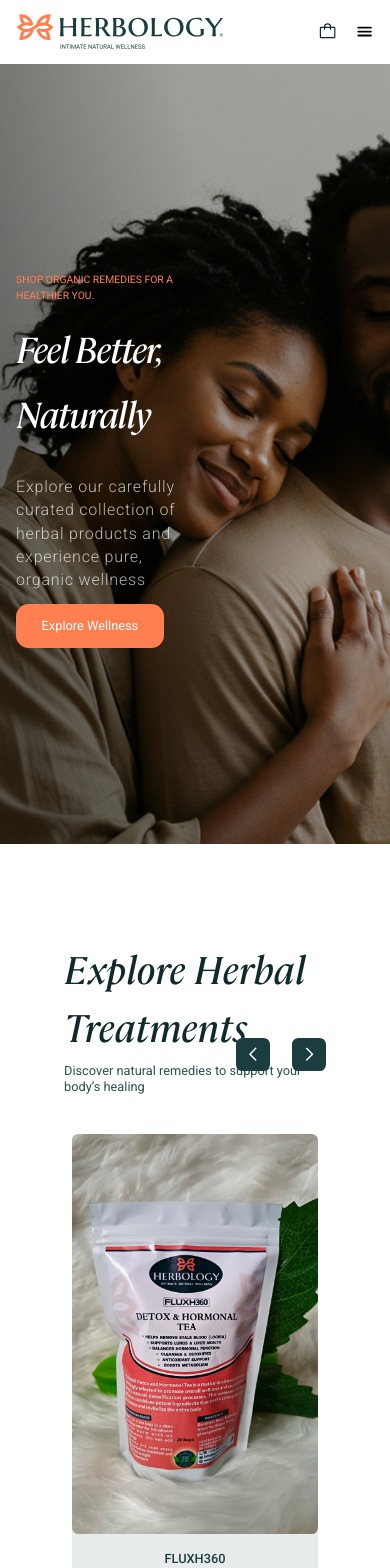
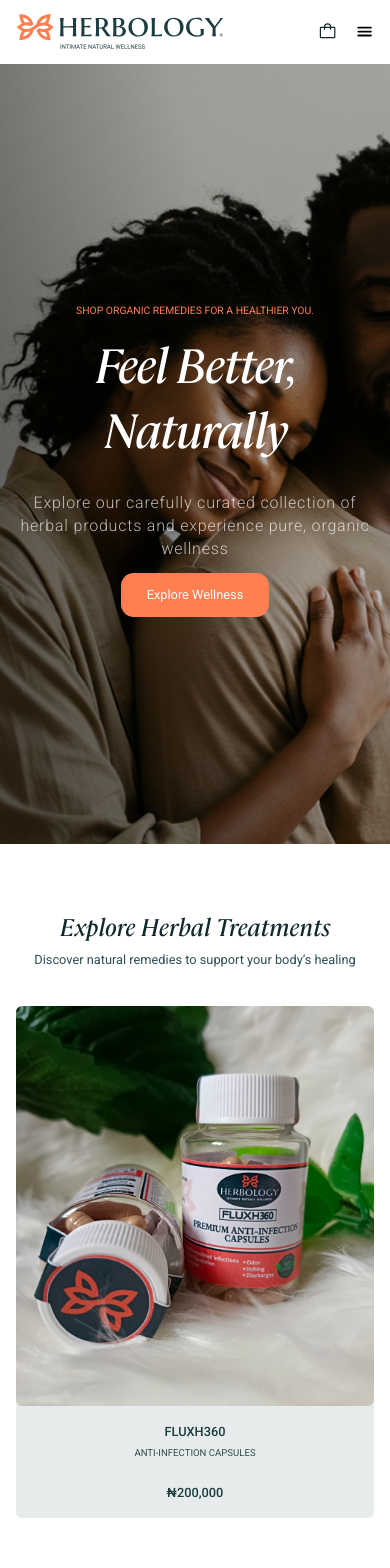
Before and after one commit to ejim11/herbology, a Next.js app: page / in a window 390 px wide. Shown: the top 1568 px of the page. Built offline with nearby package versions, Linux system fonts and the light colour scheme.

Commit message:
📱 responsiveness

```diff
--- a/app/globals.css
+++ b/app/globals.css
@@ -100,6 +100,34 @@
     }
   }
 
+  .hero-details {
+    height: 90vh;
+  }
+
+  @media screen and (max-height: 1100px) {
+    .hero-details {
+      height: 110vh;
+    }
+  }
+
+  @media screen and (max-height: 850px) {
+    .hero-details {
+      height: 120vh;
+    }
+  }
+
+  @media screen and (max-height: 700px) {
+    .hero-details {
+      height: 140vh;
+    }
+  }
+
+  @media screen and (max-width: 700px) {
+    .hero-details {
+      height: 55rem;
+    }
+  }
+
   body {
     font-size: 1.6rem;
   }
--- a/components/Header.tsx
+++ b/components/Header.tsx
@@ -6,7 +6,7 @@
 import { PiBag } from "react-icons/pi";
 import { usePathname } from "next/navigation";
 import appContext from "@/store/appContext";
-import { IoMenu } from "react-icons/io5";
+import { IoMenu, IoClose } from "react-icons/io5";
 
 const headerNavLinks: { text: string; link: string }[] = [
   {
@@ -61,15 +61,15 @@
         <Image src={logo} alt="logo image" priority className="w-full h-full" />
       </div>
       <nav
-        className={`max-sm:fixed max-sm:top-0 max-sm:bottom-0 max-sm:right-0 max-sm:left-0 max-sm:h-screen max-sm:w-full max-sm:bg-[rgba(0,0,0,0.7)] max-sm:z-[100] max-sm:transition-all max-sm:duration-150 max-sm:ease-in ml-auto mr-[5rem] ${
+        className={`max-sm:fixed max-sm:top-[8rem] max-sm:bottom-0 max-sm:right-0 max-sm:left-0 max-sm:h-screen max-sm:w-full max-sm:bg-[rgba(0,0,0,0.7)] max-sm:z-[100] max-sm:transition-all max-sm:duration-150 max-sm:ease-linear ml-auto mr-[5rem] max-smd:mr-[3rem] max-sm:mr-0 ${
           menuIsVisible
-            ? "max-sm:translate-x-0 max-sm:opacity-100"
-            : "max-sm:-translate-x-[100%] max-sm:opacity-0"
+            ? "max-sm:translate-y-0 max-sm:opacity-100"
+            : "max-sm:-translate-y-[110%] max-sm:opacity-0"
         }`}
         data-close="close"
         onClick={closeMenuModal}
       >
-        <ul className="flex items-center max-sm:bg-primary-1 max-sm:w-[60%] max-sm:h-full max-sm:flex-col max-sm:p-[2rem] max-sm:items-start">
+        <ul className="flex items-center max-sm:bg-white max-sm:w-full max-sm:h-max max-sm:flex-col max-sm:p-[2rem] max-sm:items-start">
           {headerNavLinks.map((link: { text: string; link: string }) => (
             <li
               key={link.text}
@@ -81,7 +81,7 @@
                 className={`${
                   pathname === link.link
                     ? "border-b-primary-1 max-sm:text-[rgba(255,127,80,1)] max-sm:border-b-[rgba(255,127,80,1)] "
-                    : " border-b-transparent max-sm:border-b-white max-sm:text-white "
+                    : " border-b-transparent max-sm:border-b-[rgba(217,217,217,1)] max-sm:text-black "
                 } text-[1.3rem] uppercase font-medium block pb-[1rem] border-b transition-all duration-150 ease-in leading-[100%] text-primary-1 max-sm:py-[1.5rem]`}
                 data-close="close"
               >
@@ -110,15 +110,28 @@
           cart
         </span>
       </Link>
+      {!menuIsVisible ? (
         <button
           type="button"
           className="hidden max-sm:block ml-[1.5rem]"
           onClick={() => {
             setMenuIsVisible(true);
+            console.log("true");
           }}
         >
-        <IoMenu className="w-[2.4rem] h-[2.4rem]" />
+          <IoMenu className="w-[2.4rem] h-[2.4rem] text-black" />
         </button>
+      ) : (
+        <button
+          type="button"
+          className="hidden max-sm:block ml-[1.5rem]"
+          onClick={() => {
+            setMenuIsVisible(false);
+          }}
+        >
+          <IoClose className="w-[2.4rem] h-[2.4rem] text-black" />
+        </button>
+      )}
     </header>
   );
 };
--- a/components/ProductsSlides.tsx
+++ b/components/ProductsSlides.tsx
@@ -9,7 +9,7 @@
 import { GoChevronRight, GoChevronLeft } from "react-icons/go";
 
 const sliderBtnClassnName =
-  "bg-secondary-2 flex items-center  -top-[12rem]  justify-center w-[4.2rem] h-[4.2rem] rounded-[0.8rem] absolute  z-20     hover:bg-[rgba(27,61,63,0.5)] cursor-pointer transition-all duration-150 ease-in";
+  "bg-secondary-2 flex items-center  -top-[11rem]  justify-center w-[4.2rem] h-[4.2rem] rounded-[0.8rem] absolute  z-20     hover:bg-[rgba(27,61,63,0.5)] cursor-pointer transition-all duration-150 ease-in max-smd:hidden";
 
 function NextArrow(props: any) {
   const { onClick } = props;
@@ -48,12 +48,12 @@
     prevArrow: <PrevArrow />,
     responsive: [
       {
-        breakpoint: 850,
+        breakpoint: 950,
         settings: {
           slidesToShow: 2,
-          slidesToScroll: 2,
+          slidesToScroll: 1,
           autoplay: true,
-          autoplaySpeed: 2000,
+          autoplaySpeed: 4000,
         },
       },
       {
@@ -62,7 +62,7 @@
           slidesToShow: 1,
           slidesToScroll: 1,
           autoplay: true,
-          autoplaySpeed: 2000,
+          autoplaySpeed: 4000,
         },
       },
     ],
@@ -72,10 +72,10 @@
   };
 
   return (
-    <section className="px-[8rem] pt-[12rem] ">
+    <section className="px-[8rem] pt-[12rem] max-md:pt-[8rem]  max-xl:px-[5rem] max-lg:px-[3rem] max-md:px-[2rem] ">
       <div>
-        <div>
-          <h3 className="text-[4.8rem] font-cambon text-primary-1 mb-[1rem]">
+        <div className="max-smd:text-center">
+          <h3 className="text-[4.8rem] max-lg:text-[3.5rem] max-smd:text-[3rem] font-cambon text-primary-1 mb-[1rem]">
             {header}
           </h3>
           <p className="leading-[2rem] text-secondary-1 font-roboto">
@@ -86,7 +86,7 @@
       <div className="mt-[4.8rem]">
         <Slider {...settings}>
           {products.map((herb: HerbItemType) => (
-            <div key={herb.name} className="px-[1rem]">
+            <div key={herb.name} className="px-[1rem] max-smd:px-0">
               <HerbItem
                 image={herb.image}
                 name={herb.name}
--- a/components/herb-details/DescriptionAndRecommendation.tsx
+++ b/components/herb-details/DescriptionAndRecommendation.tsx
@@ -6,7 +6,7 @@
 import { SiCheckio } from "react-icons/si";
 
 const DescriptionAndRecommendation = ({ herb }: { herb: HerbItemType }) => {
-  const [expanded, setExpanded] = useState<boolean | number>(false);
+  const [expanded, setExpanded] = useState<boolean | number>(0);
 
   const data: { title: string; value: any; list?: any }[] = [
     {
--- a/components/herb-details/Hero.tsx
+++ b/components/herb-details/Hero.tsx
@@ -21,8 +21,8 @@
   const [itemPrice, setItemPrice] = useState<number>(price || 0);
 
   return (
-    <FirstSection containerClassName="flex min-h-[calc(100vh-8rem)] max-sm:flex-col">
-      <div className="w-[60%]  max-xl:w-[55%] max-lg:w-[50%] max-md:w-[45%]  max-sm:w-full h-[125vh] max-sm:h-[55rem] ">
+    <FirstSection containerClassName="flex min-h-[calc(100vh-8rem)] max-smd:flex-col">
+      <div className="w-[60%]  max-xl:w-[55%] max-lg:w-[50%] max-md:w-[45%]  max-smd:w-full  hero-details ">
         <Image
           src={herb.image}
           alt={`${herb.name} image`}
@@ -32,7 +32,7 @@
           className="w-full h-full object-cover"
         />
       </div>
-      <div className="w-[40%] max-xl:w-[45%] max-lg:w-[50%] max-md:w-[55%]  max-sm:w-full max-sm:mt-[3rem] flex flex-col justify-center px-[5rem] max-xl:px-[3rem] max-md:px-[2rem] py-[4rem] ">
+      <div className="w-[40%] max-xl:w-[45%] max-lg:w-[50%] max-md:w-[55%]  max-smd:w-full max-sm:mt-[3rem] flex flex-col justify-center px-[5rem] max-xl:px-[3rem] max-md:px-[2rem] py-[4rem] ">
         <p className="text-[rgba(255,127,80,1)] capitalize mb-[1rem] text-[1.3rem] leading-[100%]">
           {herb.category}
         </p>
--- a/components/home/Hero.tsx
+++ b/components/home/Hero.tsx
@@ -5,12 +5,12 @@
 const Hero = () => {
   return (
     <FirstSection containerClassName="bg-hero min-h-[calc(100vh-8rem)] w-full flex  ">
-      <div className=" flex flex-col justify-center px-[8rem]   py-[6.4rem] max-xmd:px-[3rem] max-md:px-[2rem] bg-[rgba(0,0,0,0.2)]min-h-[calc(100vh-8rem)] w-full">
-        <div className="w-[45%]">
+      <div className=" flex flex-col justify-center px-[8rem]  max-xl:px-[5rem] max-lg:px-[3rem]   py-[6.4rem]  max-md:px-[2rem] bg-[rgba(0,0,0,0.2)]min-h-[calc(100vh-8rem)] w-full">
+        <div className="w-[45%] max-xmd:w-[55%] max-smd:w-full max-smd:text-center">
           <p className="text-[rgba(255,127,80,1)] font-roboto uppercase text-[1.3rem] tracking-[3%] mb-[1.6rem]">
             Shop organic remedies for a healthier you.
           </p>
-          <h1 className="font-cambon  text-[7.6rem] max-smd:text-[4.5rem] text-white italic font-medium leading-[8.1rem] -tracking-[0.2rem] mb-[3.7rem] ">
+          <h1 className="font-cambon  text-[7.6rem] max-smd:text-[6rem] text-white italic font-medium leading-[8.1rem] -tracking-[0.2rem] mb-[3.7rem] ">
             Feel Better, Naturally
           </h1>
           <p className="font-roboto text-[2rem] text-[rgba(255,255,255,0.7)] leading-[2.9rem] font-light tracking-[0.1rem] mb-[3.2rem]">
```
Lines whose indentation alone changed are shown as unchanged.
